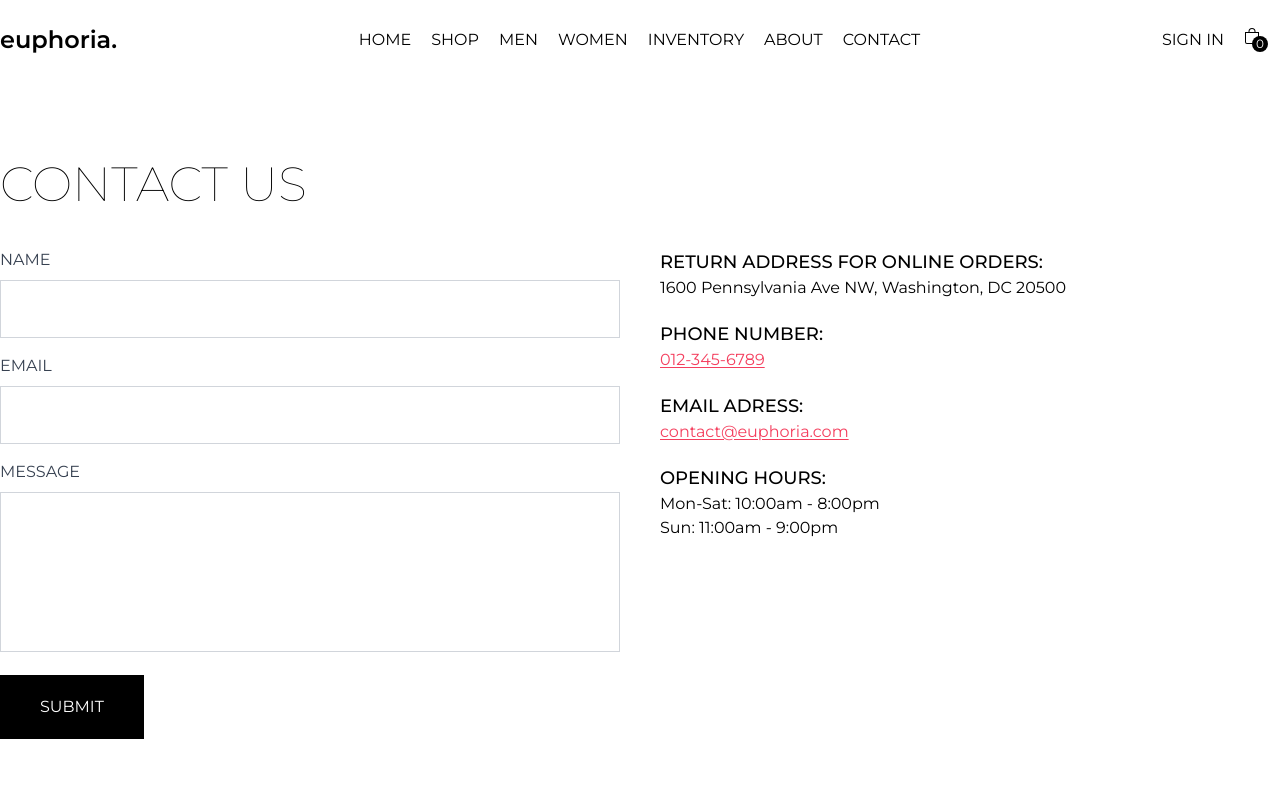
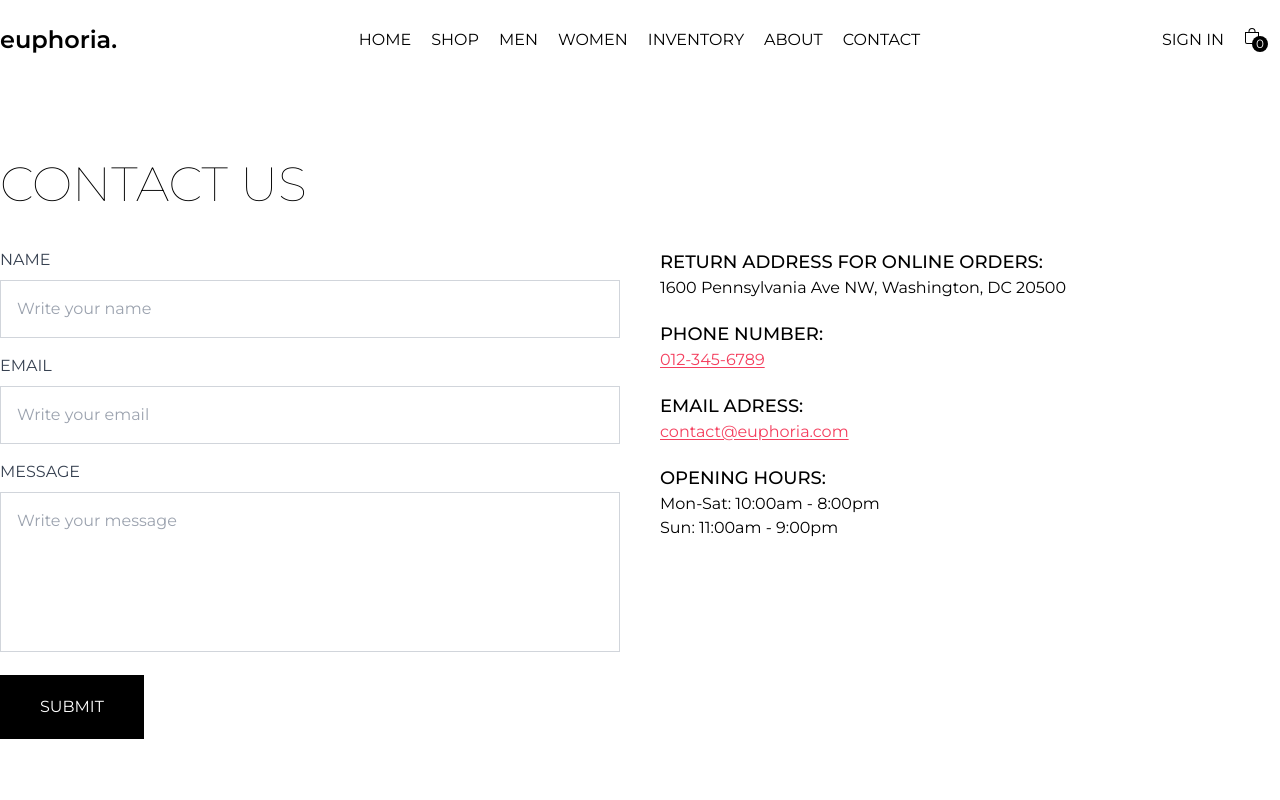
Before and after one commit to shohan-pherones/euphoria-ecommerce, a Next.js app: page /contact in a window 1280 px wide. Shown: the top 800 px of the page. Built offline with nearby package versions, Linux system fonts and the light colour scheme.

Commit message:
implementing emailJs & toastify

```diff
--- a/package.json
+++ b/package.json
@@ -9,6 +9,7 @@
     "lint": "next lint"
   },
   "dependencies": {
+    "@emailjs/browser": "^3.11.0",
     "@prisma/client": "^4.12.0",
     "@reduxjs/toolkit": "^1.9.3",
     "@stripe/stripe-js": "^1.52.1",
@@ -21,6 +22,7 @@
     "react-dom": "18.2.0",
     "react-icons": "^4.8.0",
     "react-redux": "^8.0.5",
+    "react-toastify": "^9.1.2",
     "redux-persist": "^6.0.0",
     "stripe": "^12.0.0"
   },
--- a/pages/_app.js
+++ b/pages/_app.js
@@ -5,6 +5,8 @@ import "@/styles/globals.css";
 import { Provider } from "react-redux";
 import { store, persistor } from "@/store";
 import { PersistGate } from "redux-persist/integration/react";
+import { ToastContainer } from "react-toastify";
+import "react-toastify/dist/ReactToastify.css";
 
 export default function App({ Component, pageProps }) {
   return (
@@ -25,6 +27,7 @@ export default function App({ Component, pageProps }) {
       </Head>
       <Provider store={store}>
         <PersistGate loading={null} persistor={persistor}>
+          <ToastContainer />
           <Navbar />
           <Component {...pageProps} />
           <Footer />
--- a/pages/contact.js
+++ b/pages/contact.js
@@ -1,29 +1,50 @@
-import { useState } from "react";
+import emailjs from "@emailjs/browser";
+import { useRef } from "react";
+import { toast } from "react-toastify";
 
 const ContactPage = () => {
-  const [formData, setFormData] = useState({
-    name: "",
-    email: "",
-    message: "",
-    phone: "",
-  });
+  const formRef = useRef(null);
 
-  const handleChange = (event) => {
-    setFormData({
-      ...formData,
-      [event.target.name]: event.target.value,
-    });
-  };
+  const sendEmail = (e) => {
+    e.preventDefault();
+    const serviceID = process.env.NEXT_PUBLIC_SERVICE_ID;
+    const appTemplateId = process.env.NEXT_PUBLIC_TEMPLATE_ID;
+    const appPublicId = process.env.NEXT_PUBLIC_USER_ID;
 
-  const handleSubmit = (e) => {
-    e.preventDefault();
+    emailjs
+      .sendForm(serviceID, appTemplateId, formRef.current, appPublicId)
+      .then(
+        () => {
+          toast.success("Message Sent !", {
+            position: "bottom-center",
+            autoClose: 5000,
+            hideProgressBar: false,
+            closeOnClick: true,
+            pauseOnHover: true,
+            draggable: true,
+            progress: undefined,
+            theme: "dark",
+          });
+        },
+        () => {
+          toast.error("Something went wrong!", {
+            position: "bottom-center",
+            autoClose: 5000,
+            hideProgressBar: false,
+            closeOnClick: true,
+            pauseOnHover: true,
+            draggable: true,
+            progress: undefined,
+            theme: "dark",
+          });
+        }
+      );
 
-    setFormData({
-      name: "",
-      email: "",
-      message: "",
-      phone: "",
-    });
+    //reset
+
+    e.target.querySelector(".name").value = "";
+    e.target.querySelector(".email").value = "";
+    e.target.querySelector(".message").value = "";
   };
 
   return (
@@ -32,7 +53,7 @@ const ContactPage = () => {
 
       <div className="flex mt-10">
         <div className="flex flex-col lg:flex-row w-full gap-10">
-          <form className="w-full flex-[1]">
+          <form onSubmit={sendEmail} className="w-full flex-[1]" ref={formRef}>
             <div className="gap-3">
               <div className="mb-4">
                 <label
@@ -43,12 +64,10 @@ const ContactPage = () => {
                 </label>
                 <input
                   type="text"
-                  id="name"
                   name="name"
-                  value={formData.name}
-                  onChange={handleChange}
+                  placeholder="Write your name"
                   required
-                  className="appearance-none w-full p-4 outline-none text-gray-700  border border-gray-300 focus:border-gray-600 duration-300"
+                  className="name appearance-none w-full p-4 outline-none text-gray-700  border border-gray-300 focus:border-gray-600 duration-300"
                 />
               </div>
 
@@ -61,12 +80,10 @@ const ContactPage = () => {
                 </label>
                 <input
                   type="email"
-                  id="email"
                   name="email"
-                  value={formData.email}
-                  onChange={handleChange}
+                  placeholder="Write your email"
                   required
-                  className="appearance-none w-full p-4 outline-none text-gray-700  border border-gray-300 focus:border-gray-600 duration-300"
+                  className="email appearance-none w-full p-4 outline-none text-gray-700  border border-gray-300 focus:border-gray-600 duration-300"
                 />
               </div>
             </div>
@@ -79,21 +96,18 @@ const ContactPage = () => {
                 Message
               </label>
               <textarea
-                id="message"
                 name="message"
-                value={formData.message}
-                onChange={handleChange}
+                placeholder="Write your message"
                 required
-                className="appearance-none w-full p-4 outline-none text-gray-700  border border-gray-300 focus:border-gray-600 duration-300 resize-none h-40"
+                className="message appearance-none w-full p-4 outline-none text-gray-700  border border-gray-300 focus:border-gray-600 duration-300 resize-none h-40"
               />
             </div>
-            <button
-              onClick={handleSubmit}
+            <input
+              required
               className="bg-black hover:opacity-80 text-white py-5 px-10 uppercase duration-300"
               type="submit"
-            >
-              Submit
-            </button>
+              value="Submit"
+            />
           </form>
 
           <div className="right flex flex-col gap-5 flex-[1]">
```
Also changed, not shown: 1 other file (tests, documents, lock files or other folders).
